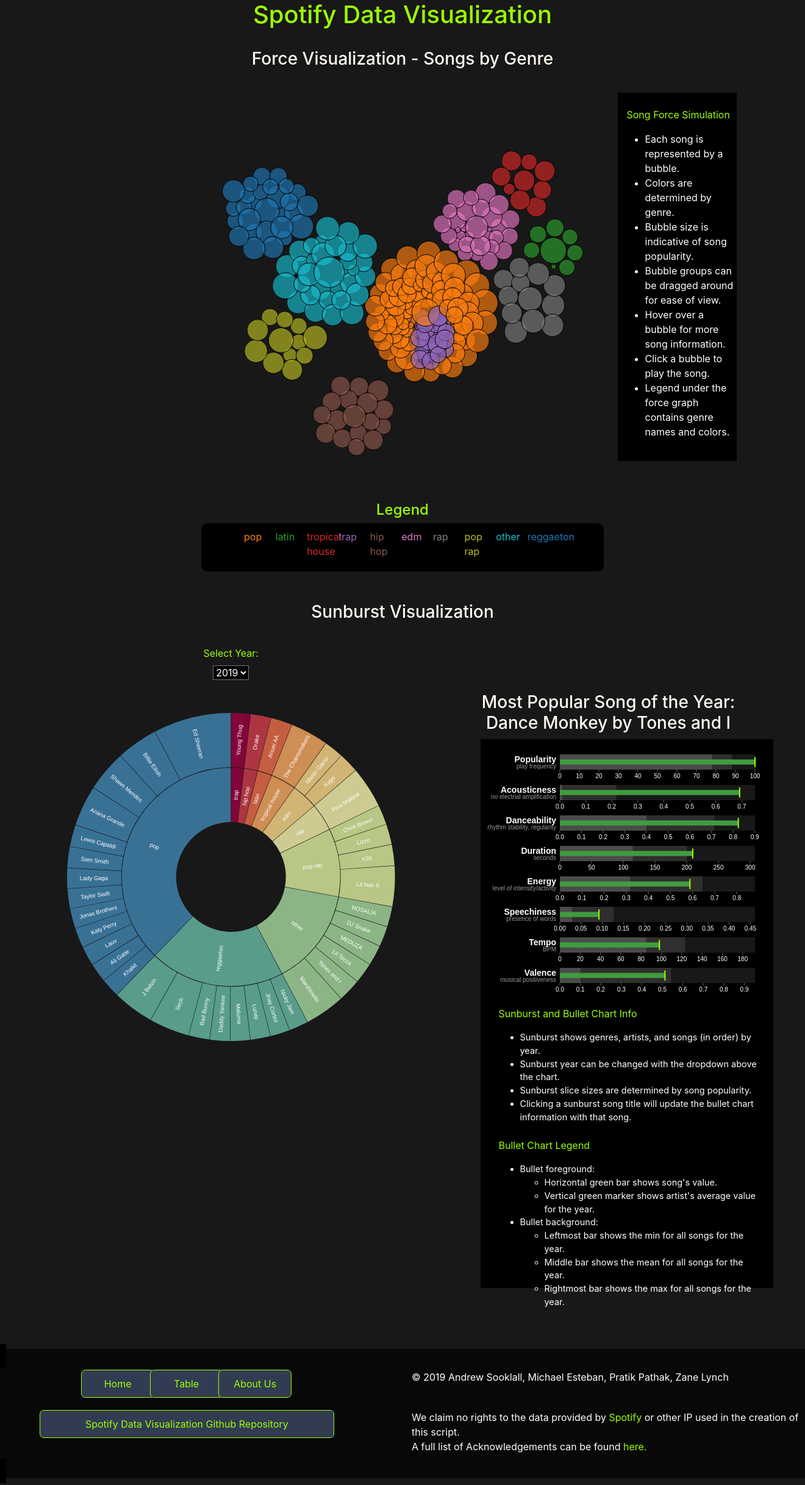
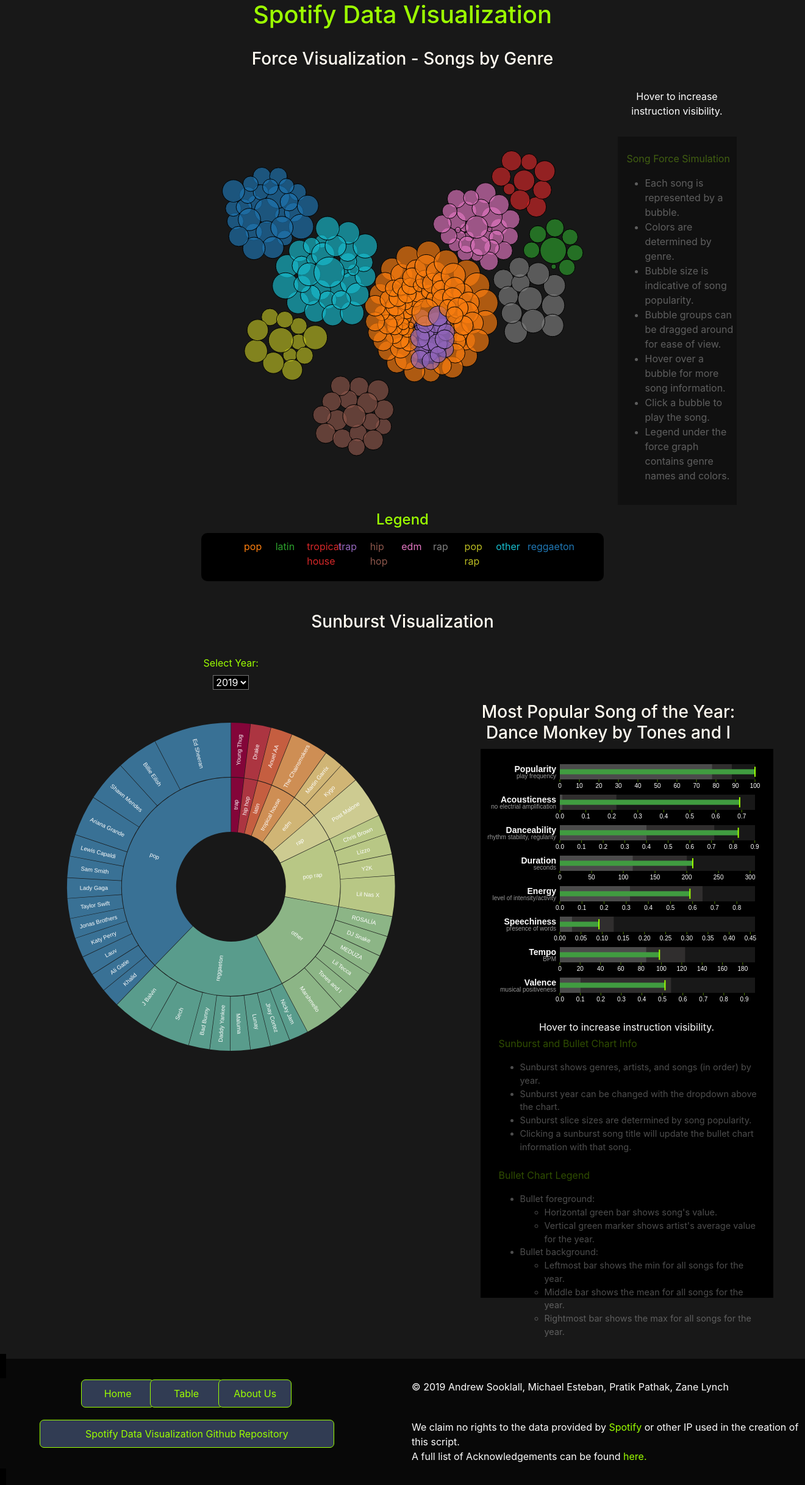
Before and after one commit to ASooklall/project-2-spotify, a Flask app: page / in a window 1320 px wide; the page is wider, and only the part inside the window is pictured. Shown: the top 2435 px of that part at 61% size. Run offline with Flask 2, Linux system fonts and the light colour scheme; data comes from the database, SQL or seed files in the repository; some libraries are stand-ins or nearby versions.

Commit message:
styled info boxes with hover

```diff
--- a/static/css/index.css
+++ b/static/css/index.css
@@ -22,6 +22,7 @@ body {
 .legend-title {
     text-align: center;
     color: #9CFF00;
+    padding-top: 10px;
 }
 
 #index-subtitle-bullet {
@@ -110,20 +111,31 @@ option{
 
 .sb-controls {
     position: relative;
-    padding-top: 10px;
+    /* padding-top: 1px; */
+    margin-top: -45px;
     font-size: 14.5px;
     color: #ffffff;
+    opacity: 0.3;
+    transition: 0.3s;
+}
+
+.sb-controls:hover {
+    opacity: 1;
 }
 
 .fg-controls {
     position: relative;
-    margin-top: 30px;
-    padding-top: 20px;
     padding: 20px;
     background-color: #000000;
     color: #ffffff;
+    opacity: 0.3;
+    transition: 0.3s;
+    margin-top: -10px;
 }
 
+.fg-controls:hover {
+    opacity: 1;
+}
 .control-title{
     color: #9CFF00;
     font-size: 16px;
@@ -131,7 +143,20 @@ option{
     padding-left: 10px;
 }
 
+.instructions {
+    position: relative;
+    display: inline;
+    padding-top: 10px;
+    color: #ffffff;
+    opacity: 1;
+    text-align:center;
+}
 
+#fg-inst {
+    position:relative;
+    margin-top: 10px;
+    padding-top: 10px;
+}
 a:link, a:visited {
     color: #9CFF00;
 }
--- a/templates/index.html
+++ b/templates/index.html
@@ -36,6 +36,9 @@
                 </div>
             </div>
             <div class="col-md-2">
+                <div class="row instructions" id="fg-inst">
+                    <p>Hover to increase instruction visibility.</p>
+                </div>
                 <div class="container fg-controls">
                     <div class="row control-title">
                         <p>Song Force Simulation</p>
@@ -86,6 +89,9 @@
                 <h3 class="sub-title" id="index-subtitle-bullet">Bullet Chart</h3>
                 <div class="container bullet-container">
                     <div class="bullet-chart">
+                    </div>
+                    <div class="row instructions">
+                        <p>Hover to increase instruction visibility.</p>
                     </div>
                     <div class="container sb-controls">
                         <div class="row control-title">
```
